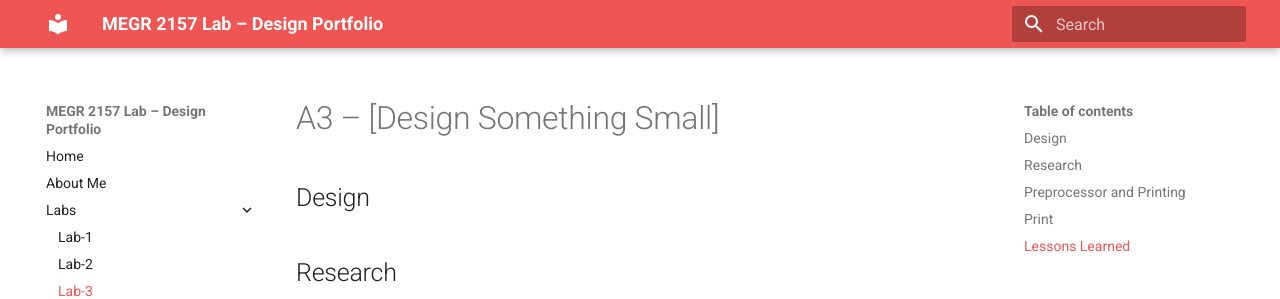
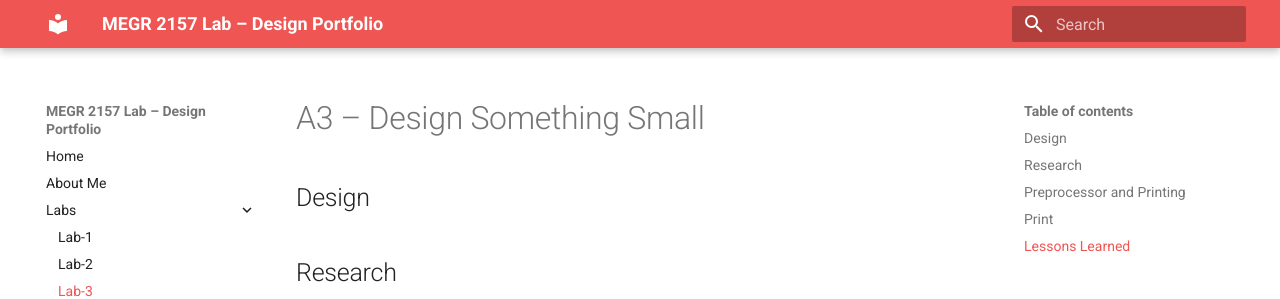
Before and after one commit to nnicho12/Noah-Nicholson-Portfolio-Lab, an MkDocs documentation site: the page built from docs/Labs/L03/index.md, in a window 1280 px wide. Shown: the top 299 px of the page. Built offline with MkDocs 1.6.1 and Material for MkDocs 9.7.7, drawn with Linux system fonts in a browser that asks for light colours.

Commit message:
Remove link formatting from section title

```diff
--- a/docs/Labs/L03/index.md
+++ b/docs/Labs/L03/index.md
@@ -1,6 +1,7 @@
-# A3 – [Design Something Small]
+# A3 – Design Something Small
 
 ## Design
+
 
 
 ## Research
```
